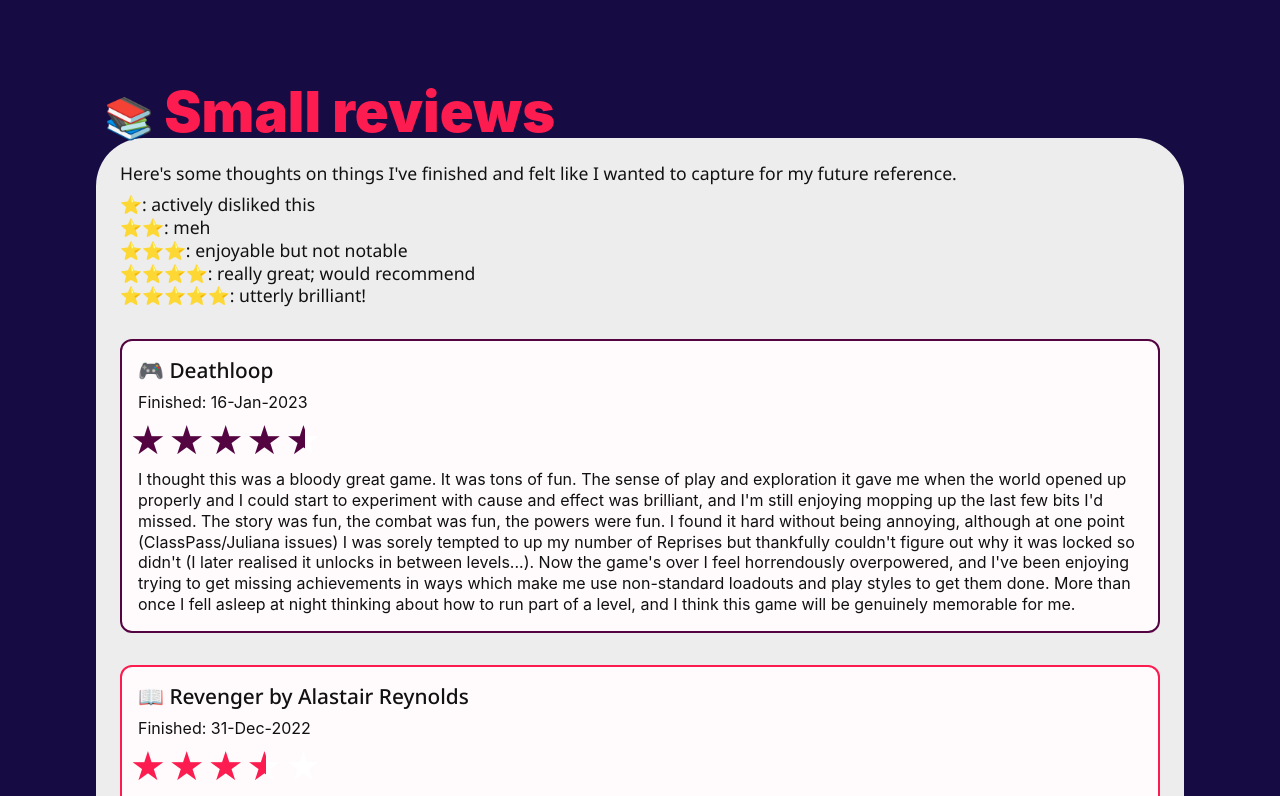
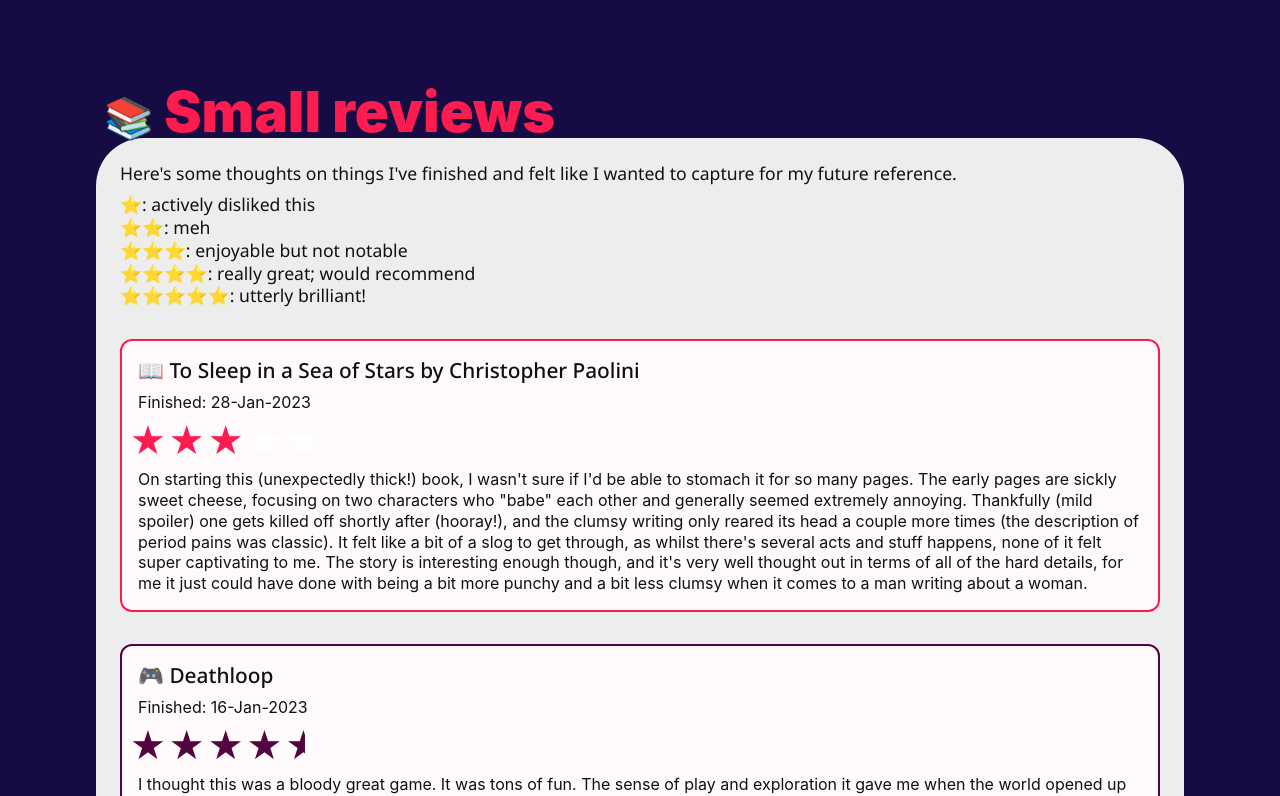
Before and after one commit to greywillfade/small-reviews, a React (Create React App) app: page / in a window 1280 px wide. Shown: the top 796 px of the page. Built offline with nearby package versions, Linux system fonts and the light colour scheme.

Commit message:
Add To Sleep

```diff
--- a/src/data.js
+++ b/src/data.js
@@ -1,5 +1,12 @@
 export const reviewData = [
     {
+        title: "To Sleep in a Sea of Stars",
+        author: "Christopher Paolini",
+        category: "Book",
+        dateFinished: "28-Jan-2023",
+        rating: "3",
+        thoughts: "On starting this (unexpectedly thick!) book, I wasn't sure if I'd be able to stomach it for so many pages. The early pages are sickly sweet cheese, focusing on two characters who \"babe\" each other and generally seemed extremely annoying. Thankfully (mild spoiler) one gets killed off shortly after (hooray!), and the clumsy writing only reared its head a couple more times (the description of period pains was classic). It felt like a bit of a slog to get through, as whilst there's several acts and stuff happens, none of it felt super captivating to me. The story is interesting enough though, and it's very well thought out in terms of all of the hard details, for me it just could have done with being a bit more punchy and a bit less clumsy when it comes to a man writing about a woman."
+    },{
         title: "Deathloop",
         category: "Game",
         dateFinished: "16-Jan-2023",
```
